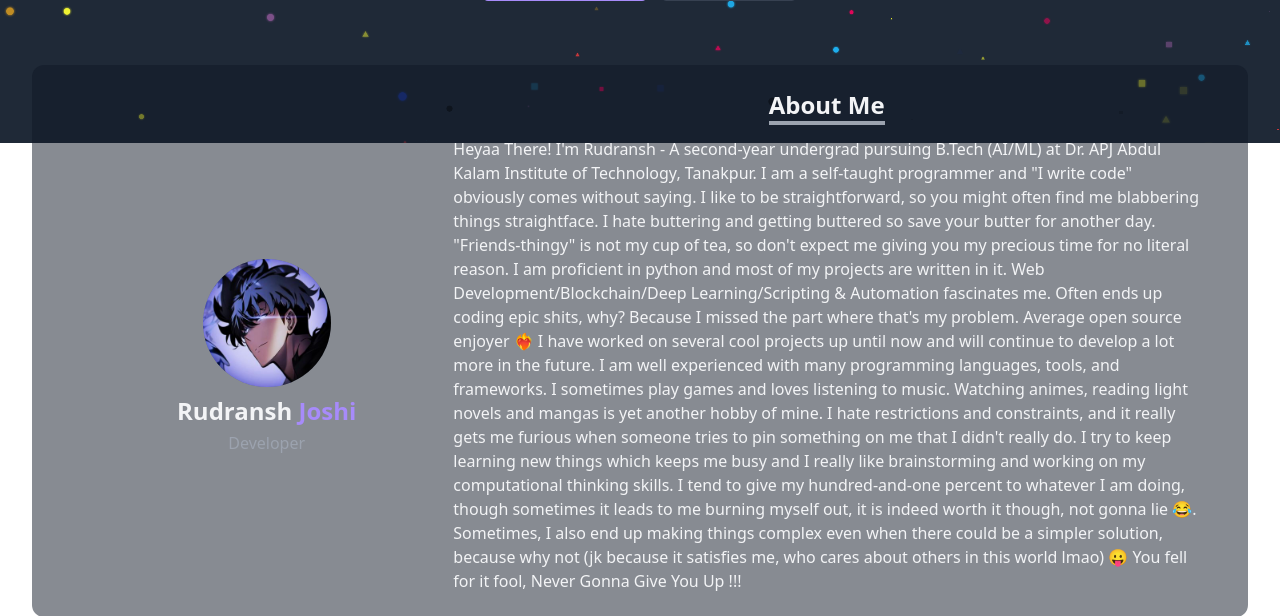
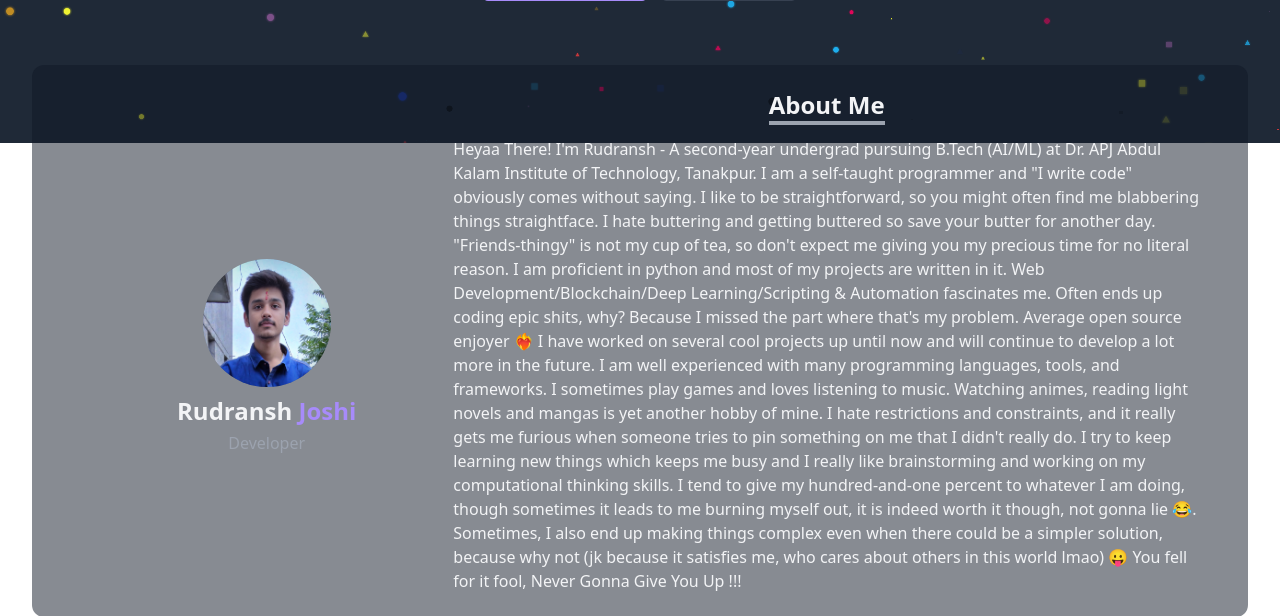
Before and after one commit to FireHead90544/rudra-django, a Django app: template templates/sitehome/home.html in a window 1280 px wide. Shown: the part 657-1273 px from the top of the page. Run offline with Django 3.2, Linux system fonts and the light colour scheme; the template is opened without the code that fills it, so the values that code supplies are empty; some libraries are stand-ins or nearby versions.

Commit message:
Updated profile phot

```diff
--- a/templates/sitehome/home.html
+++ b/templates/sitehome/home.html
@@ -21,7 +21,7 @@
 <!-- About Section -->
 <section class="flex flex-col md:flex-row max-w-[95%] p-6 justify-center m-auto rounded-xl sm:px-12 bg-gray-900/50 text-gray-100">
     <div class="flex flex-col mx-auto justify-center max-w-sm md:w-1/3 sm:px-12 my-4 lg:mt-14">
-        <img src="{% static 'profile.png' %}" alt="" class="w-32 h-32 mx-auto rounded-full bg-gray-500 aspect-square">
+        <img src="{% static 'profile-self.jpg' %}" alt="" class="w-32 h-32 mx-auto rounded-full bg-gray-500 aspect-square">
         <div class="text-center divide-y divide-gray-700">
             <div class="my-2 space-y-1 hidden md:block">
                 <h2 class="text-xl font-semibold sm:text-2xl">Rudransh <span class="text-violet-400">Joshi</span></h2>
```
Also changed, not shown: static/profile-self.jpg (added).
